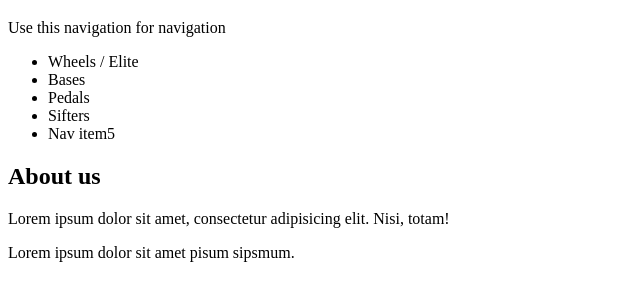
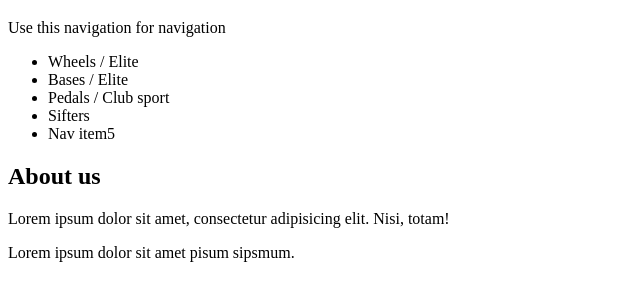
Before and after one commit to Aiwwa/REABASE, a plain HTML site: page index.html in a window 1280 px wide. Shown: the part 48-348 px from the top of the page, without its empty margins (0-640 px from the left). Drawn offline with Linux system fonts and the light colour scheme.

Commit message:
quick fix

```diff
--- a/index.html
+++ b/index.html
@@ -11,8 +11,8 @@
         <p>Use this navigation for navigation</p>
         <ul>
             <li>Wheels / Elite</li>
-            <li>Bases</li>
-            <li>Pedals</li>
+            <li>Bases / Elite</li>
+            <li>Pedals / Club sport</li>
             <li>Sifters</li>
             <li>Nav item5</li>
         </ul>
```
